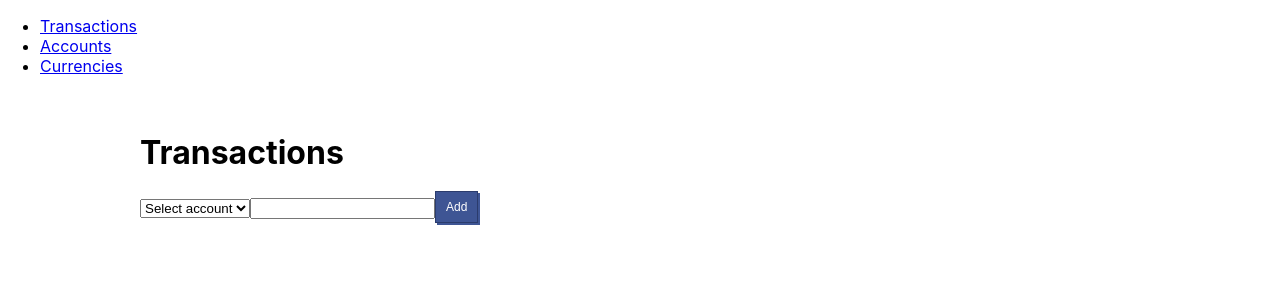
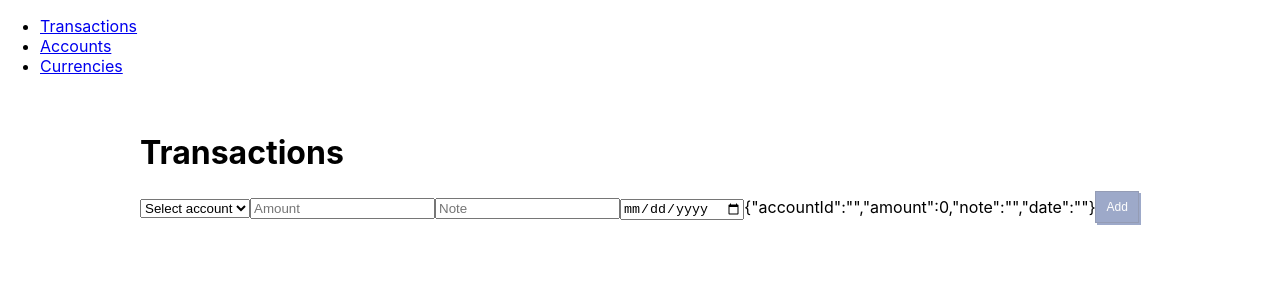
Before and after one commit to pastukh-dm/money-tracker, a React (Create React App) app: page /transactions in a window 1280 px wide. Shown: the top 300 px of the page. Built offline with nearby package versions, Linux system fonts and the light colour scheme.

Commit message:
Add note, date and validation to  TransactionCreateForm.tsx

```diff
--- a/src/app/components/Button/Button.scss
+++ b/src/app/components/Button/Button.scss
@@ -65,6 +65,12 @@
     }
   }
 
+  &._disabled {
+    opacity: 0.5;
+    cursor: default;
+    pointer-events: none;
+  }
+
   &-Icon {
     display: inline-block;
     vertical-align: middle;
--- a/src/app/components/Button/Button.tsx
+++ b/src/app/components/Button/Button.tsx
@@ -22,7 +22,10 @@ export function Button(props: Props) {
   const content = useMemo(() => props.children || props.text, [props.children, props.text]);
   return (
     <button
-      className={clsx('Button', `_${props.variant}`)}
+      className={clsx('Button', `_${props.variant}`, {
+        '_disabled': props.disabled
+      })}
+      disabled={props.disabled}
       onClick={props.onClick}
     >
       {
--- a/src/app/models/Transaction.ts
+++ b/src/app/models/Transaction.ts
@@ -3,7 +3,7 @@ import { MoneyAccount, MoneyAccountPopulated } from './MoneyAccount';
 export interface Transaction {
   id: string,
   amount: number,
-  // type: 'expense' | 'income'
+  date: string, // ISO format
   note?: string,
   accountId: MoneyAccount['id'],
 }
--- a/src/app/pages/TransactionIndexPage/components/TransactionCreateForm.tsx
+++ b/src/app/pages/TransactionIndexPage/components/TransactionCreateForm.tsx
@@ -1,4 +1,4 @@
-import React, { useCallback, useRef, useState } from 'react';
+import React, { useCallback, useEffect, useRef, useState } from 'react';
 import { useSelector } from 'react-redux';
 import { Button } from '../../../components/Button/Button';
 import { Transaction } from '../../../models/Transaction';
@@ -10,38 +10,43 @@ interface Props {
 }
 
 export function TransactionCreateForm(props: Props) {
+  const [inputs, setInputs] = useState({
+    accountId: '',
+    amount: 0,
+    note: '',
+    date: '',
+  })
   const accountRef = useRef<HTMLSelectElement>(null);
   const amountRef = useRef<HTMLInputElement>(null);
+  const noteRef = useRef<HTMLInputElement>(null);
+  const dateRef = useRef<HTMLInputElement>(null);
 
   const accounts = useSelector(selectAllAccount);
 
   const [currentAccount, setCurrentAccount] = useState<typeof accounts[0]>();
+  const [isFormValid, setIsFormValid] = useState(false);
+
+
+  useEffect(() => {
+    setIsFormValid(
+      inputs.accountId.length > 0 &&
+      inputs.amount !== 0
+    );
+  }, [inputs.accountId, inputs.amount]);
 
   const handleSubmit = useCallback((e: React.FormEvent) => {
     e.preventDefault();
-    const inputs = getInputs();
-    if (!inputs) {
-      return;
-    }
 
     const transaction: Transaction = {
       id: UIDService.generate(),
       amount: inputs.amount,
-      accountId: inputs.accountId
+      date: new Date(inputs.date).toISOString(),
+      accountId: inputs.accountId,
     }
     props.onSubmit(transaction);
     resetForm();
-  }, [accountRef, amountRef]);
+  }, [inputs.amount, inputs.accountId]);
 
-
-  function getInputs() {
-    const accountId = accountRef.current?.value;
-    const amount = amountRef.current?.value;
-    if (!amount || amount.length === 0 || !accountId) {
-      return;
-    }
-    return { accountId, amount: +amount };
-  }
 
   function resetForm() {
     if (amountRef.current) {
@@ -50,13 +55,19 @@ export function TransactionCreateForm(props: Props) {
   }
 
   const handleAccountChange = useCallback((e: React.ChangeEvent<HTMLSelectElement>) => {
-    setCurrentAccount(accounts.find(account => account.id === e.target.value))
+    const nextCurrentAccount = accounts.find(account => account.id === e.target.value);
+    setCurrentAccount(nextCurrentAccount);
+    setInputs(prev => ({ ...prev, accountId: nextCurrentAccount?.id || '' }))
   }, [accounts]);
+
+  const handleInputChange = useCallback((key: keyof typeof inputs, value) => {
+    setInputs(prev => ({ ...prev, [key]: value }))
+  }, [setInputs])
 
   return (
     <form onSubmit={handleSubmit}>
       <select ref={accountRef} onChange={handleAccountChange}>
-        <option hidden>Select account</option>
+        <option value="" hidden>Select account</option>
         {
           accounts.map(account =>
             <option key={account.id} value={account.id} >
@@ -65,9 +76,12 @@ export function TransactionCreateForm(props: Props) {
           )
         }
       </select>
-      <input ref={amountRef} type="number" />
+      <input ref={amountRef} type="number" placeholder="Amount" onChange={(e) => handleInputChange('amount', +e.target.value)} />
       {currentAccount?.currency?.name}
-      <Button type="submit" text="Add" />
+      <input ref={noteRef} type="text" placeholder="Note" onChange={(e) => handleInputChange('note', e.target.value)} />
+      <input ref={dateRef} type="date" placeholder="Date" onChange={(e) => handleInputChange('date', e.target.value)} />
+      {JSON.stringify(inputs)}
+      <Button type="submit" text="Add" disabled={!isFormValid} />
     </form>
   )
 }
```
